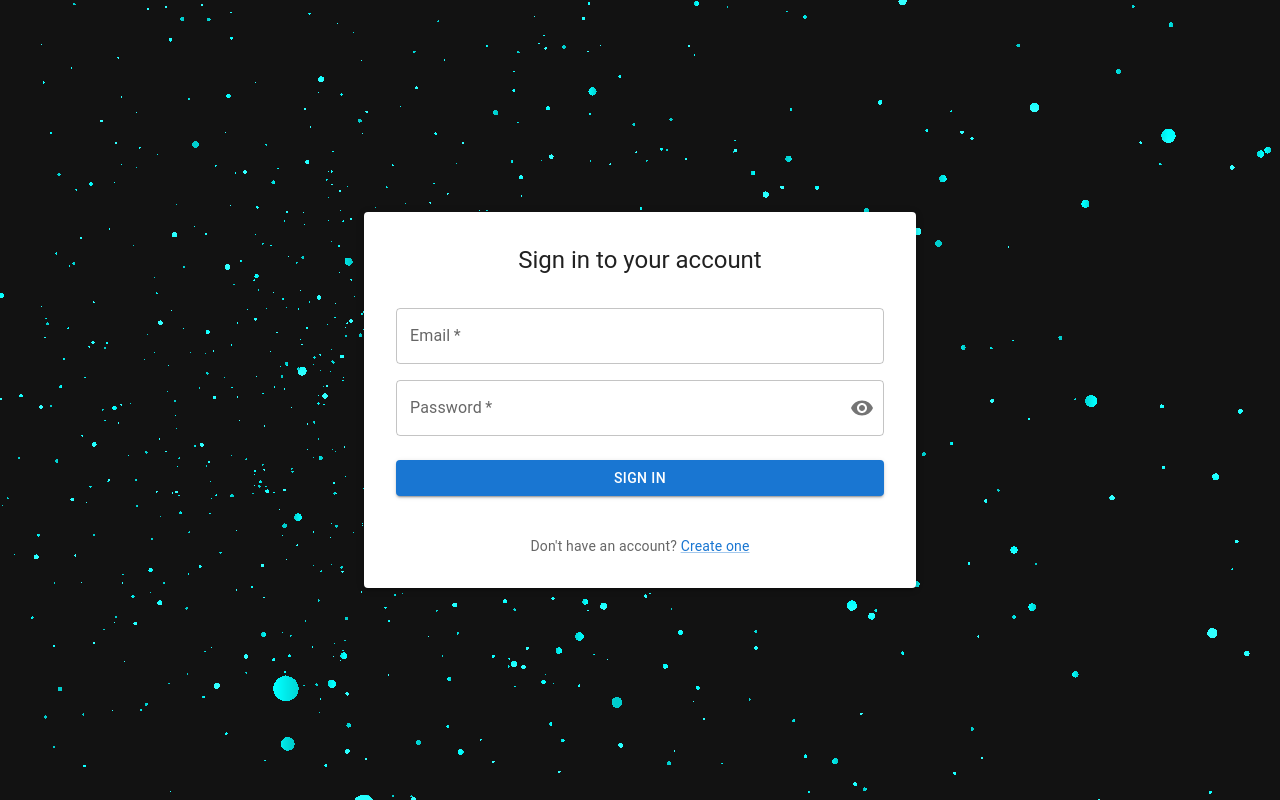
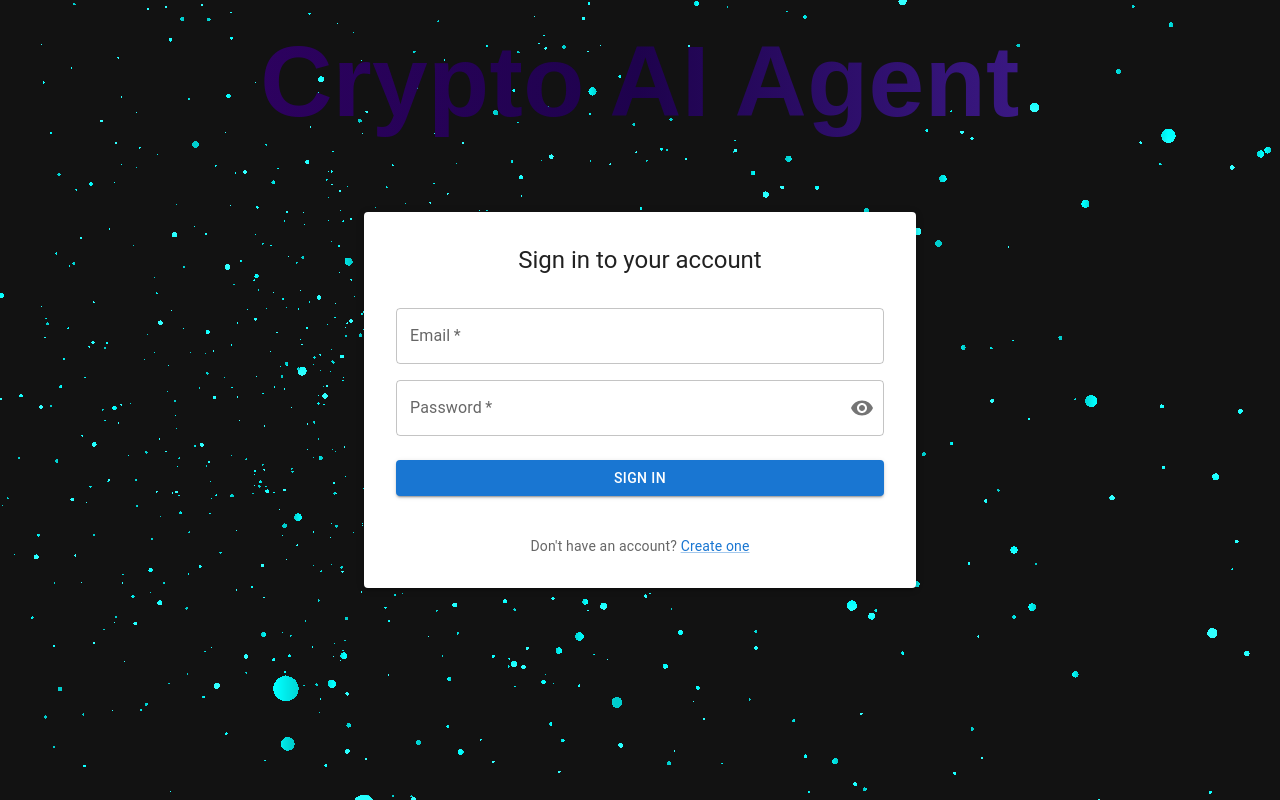
Before and after one commit to tomer7X/ai-crypto-agent-FE, a React (Vite) app: page / in a window 1280 px wide. Built offline with nearby package versions, Linux system fonts and the light colour scheme.

Commit message:
loading dashboard, use react-context

```diff
--- a/src/App.tsx
+++ b/src/App.tsx
@@ -2,12 +2,14 @@ import { useState, useEffect } from "react";
 // import { Box } from "@mui/material";
 import LoginPage from "./pages/LoginPage/LoginPage.tsx";
 import RegisterPage from "./pages/RegisterPage/RegisterPage.tsx";
-import { getPreferences } from './api';
 import { usePreferencesQuery } from './hooks/queries';
 import OnboardingPage from "./pages/OnboardingPage/OnboardingPage.tsx";
 import { DashboardPage } from "./pages/DashboardPage/DashboardPage.tsx";
 import Particles from './Particles';
+import { useUserData } from './context/useUserDataProvider';
 import LoadingDashboard from './components/LoadingDashboard';
+import { useQueryClient } from '@tanstack/react-query';
+import { Typography } from "@mui/material";
 
 export type Pages = "login" | "register" | "onboarding" | "home";
 
@@ -21,8 +23,8 @@ export interface Preferences {
 
 export default function App() {
   const [view, setView] = useState<Pages>("login");
-  const [token, setToken] = useState<string | null>(null);
-  const [preferences, setPreferences] = useState<Preferences | null>(null);
+  const { token, setToken, preferences, setPreferences } = useUserData();
+  const queryClient = useQueryClient();
 
   // React Query: load preferences when token exists
   const { data: prefsData, isLoading: prefsLoading } = usePreferencesQuery(token || undefined, !!token);
@@ -61,7 +63,7 @@ export default function App() {
 
   return (
     <>
-    <div style={{ width: '100%', height: '100vh', position: 'fixed', top: 0, left: 0, backgroundColor: '#121212ff' }}>
+      <div style={{ width: '100%', height: '100vh', position: 'fixed', top: 0, left: 0, backgroundColor: '#121212ff' }}>
         <Particles
           particleColors={["#9d00ffff", "#9d00ffff"]}
           particleCount={2000}
@@ -75,6 +77,33 @@ export default function App() {
       </div>
 
       <div style={{ position: 'relative', zIndex: 2, width: '100%', minHeight: '100vh' }}>
+      {(view === "login" || view === "register") && (
+        <Typography
+            variant="h4"
+            sx={{
+              fontWeight: 600,
+              letterSpacing: '0.4px',
+              mb: 1,
+              zIndex: 99,
+              background: 'linear-gradient(90deg, #50008aff, #1e024dff, #7c4dff, #ffffff)',
+              WebkitBackgroundClip: 'text',
+              WebkitTextFillColor: 'transparent',
+              backgroundSize: '300% 100%',
+              animation: 'lg-shift 3s ease-in-out infinite',
+              '@keyframes lg-shift': {
+                '0%': { backgroundPosition: '0% 50%' },
+                '50%': { backgroundPosition: '100% 50%' },
+                '100%': { backgroundPosition: '0% 50%' },
+              },
+              fontSize: "100px",
+              fontFamily: "fantasy",
+              textAlign: 'center',
+              paddingTop: '20px',
+            }}
+          >
+            Crypto AI Agent
+          </Typography>
+      )}
         {view === "login" && (
           <LoginPage onSwitchToRegister={() => setView("register")} onLogin={(jwt) => handleLogin(jwt)} />
         )}
@@ -84,28 +113,21 @@ export default function App() {
         )}
 
         {view === "onboarding" && (
-          <OnboardingPage token={token || undefined} onComplete={async () => {
-            // after onboarding completes, try to fetch preferences (if token available) or read local saved
-            if (token) {
-              try {
-                const prefs = await getPreferences(token);
-                if (prefs && prefs.preferences) {
-                  setPreferences(prefs.preferences);
-                } else {
-                  console.warn('No preferences found after onboarding');
-                  return;
-                }
-              } catch (err) {
-                console.warn('Could not fetch preferences after onboarding', err);
-                return;
+          <OnboardingPage
+            onComplete={async () => {
+              // Navigate to home first to show the LoadingDashboard immediately
+              setView("home");
+              // Then refresh preferences via React Query (don't await so loader shows during fetch)
+              if (token) {
+                queryClient.invalidateQueries({ queryKey: ['preferences', token] });
+                queryClient.refetchQueries({ queryKey: ['preferences', token] });
               }
-            }
-            setView("home");
-          }} />
+            }}
+          />
         )}
 
         {view === "home" && token && preferences ? (
-          <DashboardPage token={token} preferences={preferences}/>
+          <DashboardPage />
         ) : view === "home" ? (
           <LoadingDashboard />
         ) : null}
--- /dev/null
+++ b/src/context/useUserDataProvider.tsx
@@ -0,0 +1,45 @@
+import { createContext, useContext, useMemo, useState, type ReactNode } from 'react';
+
+export type UserPreferences = {
+  id: number;
+  userId: number;
+  currencies: string[];
+  investorType: string;
+  content: string[];
+};
+
+type UserDataContextValue = {
+  token: string | null;
+  preferences: UserPreferences | null;
+  setToken: (t: string | null) => void;
+  setPreferences: (p: UserPreferences | null) => void;
+  logout: () => void;
+};
+
+const UserDataContext = createContext<UserDataContextValue | undefined>(undefined);
+
+export function UserDataProvider({ children }: { children: ReactNode }) {
+  const [token, setToken] = useState<string | null>(null);
+  const [preferences, setPreferences] = useState<UserPreferences | null>(null);
+
+  const value = useMemo<UserDataContextValue>(() => ({
+    token,
+    preferences,
+    setToken,
+    setPreferences,
+    logout: () => {
+      setToken(null);
+      setPreferences(null);
+    },
+  }), [token, preferences]);
+
+  return (
+    <UserDataContext.Provider value={value}>{children}</UserDataContext.Provider>
+  );
+}
+
+export function useUserData() {
+  const ctx = useContext(UserDataContext);
+  if (!ctx) throw new Error('useUserData must be used within a UserDataProvider');
+  return ctx;
+}
--- a/src/main.tsx
+++ b/src/main.tsx
@@ -5,11 +5,14 @@ import App from './App.tsx'
 import { QueryClientProvider } from '@tanstack/react-query'
 import { ReactQueryDevtools } from '@tanstack/react-query-devtools'
 import { queryClient } from './lib/queryClient'
+import { UserDataProvider } from './context/useUserDataProvider'
 
 createRoot(document.getElementById('root')!).render(
   <StrictMode>
     <QueryClientProvider client={queryClient}>
-      <App />
+      <UserDataProvider>
+        <App />
+      </UserDataProvider>
       <ReactQueryDevtools initialIsOpen={false} buttonPosition="bottom-left" />
     </QueryClientProvider>
   </StrictMode>,
--- a/src/pages/DashboardPage/DashboardPage.tsx
+++ b/src/pages/DashboardPage/DashboardPage.tsx
@@ -1,17 +1,12 @@
 import { Box, Typography } from '@mui/material';
-import type { Preferences } from '../../App';
 import { MarketNewsCard } from '../../components/dashboard/MarketNewsCard';
 import { CoinsPricesCard } from '../../components/dashboard/CoinsPricesCard';
 import { SocialCard } from '../../components/dashboard/SocialCard';
 import { FunTimeCard } from '../../components/dashboard/FunTimeCard';
+import { useUserData } from '../../context/useUserDataProvider';
 
-export const DashboardPage = ({
-token,
-preferences,
-}:{
-    token: string
-    preferences: Preferences
-}) => {
+export const DashboardPage = () => {
+  const { preferences } = useUserData();
 
     if (!preferences || !preferences.content) {
         return (
--- a/src/pages/OnboardingPage/OnboardingPage.tsx
+++ b/src/pages/OnboardingPage/OnboardingPage.tsx
@@ -19,10 +19,10 @@ import {
 } from "@mui/material";
 // import { putPreferences } from "../../api";
 import { useSavePreferencesMutation } from "../../hooks/queries";
+import { useUserData } from "../../context/useUserDataProvider";
 
 type Props = {
   onComplete?: () => void;
-  token?: string;
 };
 
 const ASSETS_OPTIONS = ["BTC", "ETH", "SOL", "ADA", "DOT"];
@@ -36,7 +36,8 @@ const INVESTOR_TYPES = [
 ];
 
 
-export default function OnboardingPage({ onComplete, token }: Props) {
+export default function OnboardingPage({ onComplete }: Props) {
+  const { token } = useUserData();
   const [assets, setAssets] = useState<string[]>([]);
   const [investorType, setInvestorType] = useState<string>("HODLer");
   const [content, setContent] = useState<{ [k: string]: boolean }>({
```
